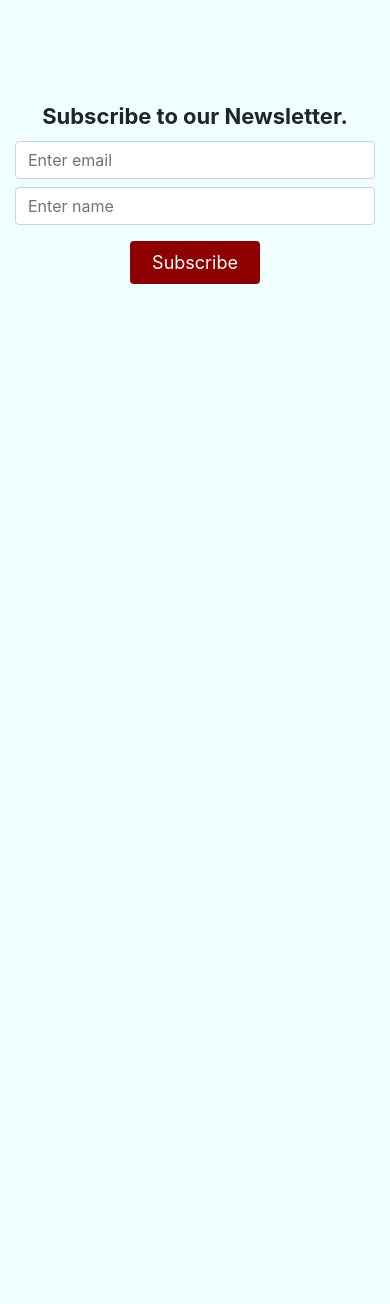
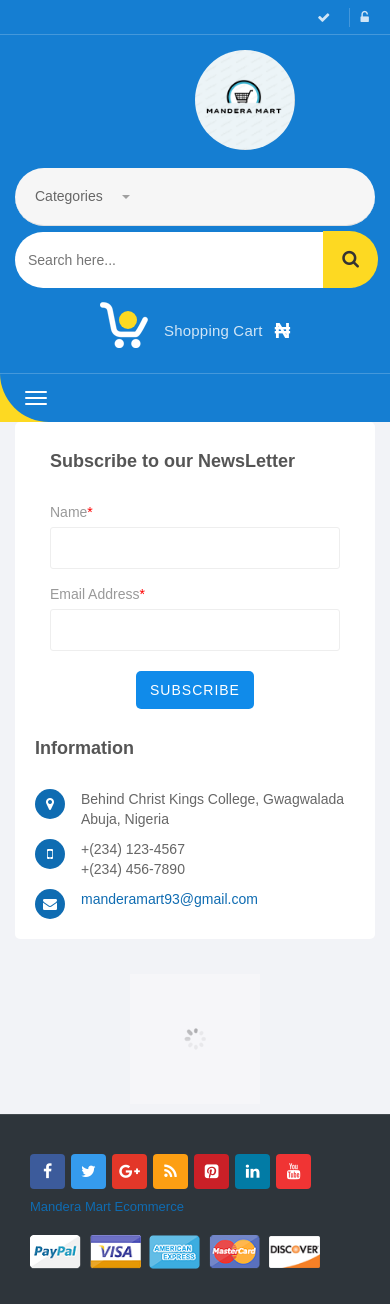
Before and after one commit to engraya/Mandera-Mart-Ecommerce-Project, a Django app: page /newsletter/ in a window 390 px wide. Before the commit the page ends 284 px from the top, so only its background shows below. Run offline with Django 4.2, Linux system fonts and the light colour scheme; parts of the project's set-up code (start-up, migrations or seed data) failed here and were passed over; some libraries are stand-ins or nearby versions.

Commit message:
End Task Commit

```diff
--- a/WebCanteen/wsgi.py
+++ b/WebCanteen/wsgi.py
@@ -11,7 +11,7 @@ import os
 
 from django.core.wsgi import get_wsgi_application
 
-os.environ.setdefault('DJANGO_SETTINGS_MODULE', 'WebCanteen.settings.dev')
+os.environ.setdefault('DJANGO_SETTINGS_MODULE', 'WebCanteen.settings')
 
 
 application = get_wsgi_application()
--- a/manage.py
+++ b/manage.py
@@ -6,7 +6,7 @@ import sys
 
 def main():
     """Run administrative tasks."""
-    os.environ.setdefault('DJANGO_SETTINGS_MODULE', 'WebCanteen.settings.dev')
+    os.environ.setdefault('DJANGO_SETTINGS_MODULE', 'WebCanteen.settings')
     try:
         from django.core.management import execute_from_command_line
     except ImportError as exc:
--- a/store/templates/store/cartPage.html
+++ b/store/templates/store/cartPage.html
@@ -58,7 +58,7 @@
 					<td colspan="7">
 						<div class="shopping-cart-btn">
 							<span class="">
-								<a href="" class="btn btn-upper btn-primary outer-left-xs">Continue Shopping</a>
+								<a href="{% url 'homePage' %}" class="btn btn-upper btn-primary outer-left-xs">Continue Shopping</a>
 								<!-- <a href="#" class="btn btn-upper btn-primary pull-right outer-right-xs">Back to Shop</a> -->
 							</span>
 						</div><!-- /.shopping-cart-btn -->
--- a/store/templates/store/category.html
+++ b/store/templates/store/category.html
@@ -1,4 +1,6 @@
 {% extends 'store/main2.html' %}
+
+{% load static %}
 
 
 {% block content %}
--- a/store/templates/store/homePage.html
+++ b/store/templates/store/homePage.html
@@ -13,8 +13,8 @@
           <div class="side-menu animate-dropdown outer-bottom-xs">
             <div class="head"><i class="icon fa fa-align-justify fa-fw"></i> Categories</div>
             <nav class="yamm megamenu-horizontal">
-              <ul class="nav">
-                <li class="dropdown menu-item"> <a href="{% url 'category' 'Clothes' %}" class="dropdown-toggle" data-toggle="dropdown"><i class="icon fa fa-shopping-bag" aria-hidden="true"></i>Clothing</a></li>
+              <ul class="nav navbar-nav">
+                <li class="dropdown menu-item"> <a href="{% url 'category' 'Clothes' %}"class="dropdown-toggle" data-toggle="dropdown"><i class="icon fa fa-shopping-bag" aria-hidden="true"></i>Clothing</a></li>
                 <li class="dropdown menu-item"> <a href="{% url 'category' 'Electronics' %}" class="dropdown-toggle" data-toggle="dropdown"><i class="icon fa fa-laptop" aria-hidden="true"></i>Electronics</a></li>
                 <li class="dropdown menu-item"> <a href="{% url 'category' 'Shoes' %}" class="dropdown-toggle" data-toggle="dropdown"><i class="icon fa fa-paw" aria-hidden="true"></i>Shoes</a></li>
                 <li class="dropdown menu-item"> <a href="{% url 'category' 'Jewelry' %}" class="dropdown-toggle" data-toggle="dropdown"><i class="icon fa fa-gift"></i>Jewellery</a></li>
--- a/store/templates/store/main.html
+++ b/store/templates/store/main.html
@@ -94,7 +94,7 @@
       <div class="row">
         <div class="col-xs-12 col-sm-12 col-md-3 logo-holder">
           <!-- ============================================================= LOGO ============================================================= -->
-          <div class="logo"> <a href="home.html"> <img id="logo" src="{% static 'images/logo4.png' %}" alt="logo"></a></div>
+          <div class="logo"> <a href=""> <img id="logo" src="{% static 'images/logo4.png' %}" alt="logo"></a></div>
           <!-- /.logo -->
           <!-- ============================================================= LOGO : END ============================================================= --> </div>
         <!-- /.logo-holder -->
--- a/store/templates/store/main2.html
+++ b/store/templates/store/main2.html
@@ -96,7 +96,7 @@
       <div class="row">
         <div class="col-xs-12 col-sm-12 col-md-3 logo-holder">
           <!-- ============================================================= LOGO ============================================================= -->
-          <div class="logo"> <a href="home.html"> <img id="logo" src="{% static 'images/logo4.png' %}" alt="logo"></a></div>
+          <div class="logo"> <a href=""> <img id="logo" src="{% static 'images/logo4.png' %}" alt="logo"></a></div>
           <!-- /.logo -->
           <!-- ============================================================= LOGO : END ============================================================= --> </div>
         <!-- /.logo-holder -->
@@ -190,19 +190,18 @@
             <div class="nav-outer">
               <ul class="nav navbar-nav">
                 <li class="active dropdown"> <a href="{% url 'homePage' %}">Shop</a> </li>
-                <li class="active dropdown"> <a href="{% url 'main' %}">All</a> </li>
-                <li class="dropdown"> <a href="{% url 'category' 'Clothes' %}">Clothing</a> </li>
-                <li class="dropdown mega-menu">
+                <li class="active dropdown"> <a href="{% url 'homePage' %}">All</a> </li>
+                <li class="dropdown"> <a href="{% url 'category' 'Clothes' %}">Clothings</a> </li>
                 <li class="dropdown hidden-sm"> <a href="{% url 'category' 'Books' %}">Books<span class="menu-label new-menu hidden-xs">new</span> </a> </li>
                 <li class="dropdown hidden-sm"> <a href="{% url 'category' 'Electronics' %}">Electronics<span class="menu-label new-menu hidden-xs">new</span> </a> </li>
                 <li class="dropdown hidden-sm"> <a href="{% url 'category' 'Cosmetics' %}">Cosmetics</a> </li>
                 <li class="dropdown"> <a href="{% url 'category' 'Jewelry' %}">Jewellery</a> </li>
                 <li class="dropdown"> <a href="{% url 'category' 'Shoes' %}">Shoes</a> </li>
-                <li class="dropdown"> <a href="{% url 'category' 'Foods' %}">Foods</a> </li>
+                <li class="dropdown"> <a href="{% url 'category' 'Foods' %}">Foods<span class="menu-label new-menu hidden-xs">new</span> </a> </li>
                 <li class="dropdown"> <a href="{% url 'category' 'Furnitures' %}">Furnitures</a> </li>
                 <li class="dropdown"> <a href="{% url 'category' 'Accessories' %}">Accessories</a> </li>
                 <li class="dropdown"> <a href="{% url 'category' 'Fashion' %}">Fashion</a> </li>
-                <li class="dropdown"> <a href="{% url 'category' 'Parts' %}">Parts</a> </li>
+                <li class="dropdown"> <a href="{% url 'category' 'Parts' %}">Parts<span class="menu-label new-menu hidden-xs">new</span> </a> </li>
               </ul>
               <!-- /.navbar-nav -->
               <div class="clearfix"></div>
--- a/store/templates/store/main3.html
+++ b/store/templates/store/main3.html
@@ -94,7 +94,7 @@
       <div class="row">
         <div class="col-xs-12 col-sm-12 col-md-3 logo-holder">
           <!-- ============================================================= LOGO ============================================================= -->
-          <div class="logo"> <a href="home.html"> <img id="logo" src="{% static 'images/logo4.png' %}" alt="logo"></a></div>
+          <div class="logo"> <a href=""> <img id="logo" src="{% static 'images/logo4.png' %}" alt="logo"></a></div>
           <!-- /.logo -->
           <!-- ============================================================= LOGO : END ============================================================= --> </div>
         <!-- /.logo-holder -->
--- /dev/null
+++ b/store/templates/store/newsletter.html
@@ -0,0 +1,121 @@
+{% extends 'store/main2.html' %}
+
+
+{%block content %}
+
+<div class="container">
+    <div class="contact-page">
+		<div class="row">
+<div class="col-md-8 contact-form">
+	<div class="col-md-12 contact-title">
+		<h4>Subscribe to our NewsLetter</h4>
+	</div>
+	<div class="col-md-4">
+		<form method="POST" action="{% url 'contactPage' %}">
+			{% csrf_token %}
+			<div class="form-group">
+		    <label class="info-title" for="exampleInputEmail1">Name<span>*</span></label>
+		    <input name="text" class="form-control unicase-form-control text-input" placeholder="">
+		  </div>
+		  <div class="form-group">
+		    <label class="info-title" for="exampleInputComments">Email Address<span>*</span></label>
+		    <input name="email" class="form-control unicase-form-control"></input>
+		  </div>
+		  <div class="col-md-12 outer-bottom-small m-t-20">
+			<button type="submit" class="btn-upper btn btn-primary checkout-page-button">Subscribe</button>
+		</div>
+		</form>
+	</div>
+
+</div>
+<div class="col-md-4 contact-info">
+	<div class="contact-title">
+		<h4>Information</h4>
+	</div>
+	<div class="clearfix address">
+		<span class="contact-i"><i class="fa fa-map-marker"></i></span>
+		<span class="contact-span">Behind Christ Kings College, Gwagwalada Abuja, Nigeria</span>
+	</div>
+	<div class="clearfix phone-no">
+		<span class="contact-i"><i class="fa fa-mobile"></i></span>
+		<span class="contact-span">+(234) 123-4567<br>+(234) 456-7890</span>
+	</div>
+	<div class="clearfix email">
+		<span class="contact-i"><i class="fa fa-envelope"></i></span>
+		<span class="contact-span"><a href="#">manderamart93@gmail.com</a></span>
+	</div>
+</div>			</div><!-- /.contact-page -->
+		</div><!-- /.row -->
+		<!-- ============================================== BRANDS CAROUSEL ============================================== -->
+<div id="brands-carousel" class="logo-slider wow fadeInUp">
+
+		<div class="logo-slider-inner">
+			<div id="brand-slider" class="owl-carousel brand-slider custom-carousel owl-theme">
+				<div class="item m-t-15">
+					<a href="#" class="image">
+						<img data-echo="assets/images/brands/brand1.png" src="assets/images/blank.gif" alt="">
+					</a>
+				</div><!--/.item-->
+
+				<div class="item m-t-10">
+					<a href="#" class="image">
+						<img data-echo="assets/images/brands/brand2.png" src="assets/images/blank.gif" alt="">
+					</a>
+				</div><!--/.item-->
+
+				<div class="item">
+					<a href="#" class="image">
+						<img data-echo="assets/images/brands/brand3.png" src="assets/images/blank.gif" alt="">
+					</a>
+				</div><!--/.item-->
+
+				<div class="item">
+					<a href="#" class="image">
+						<img data-echo="assets/images/brands/brand4.png" src="assets/images/blank.gif" alt="">
+					</a>
+				</div><!--/.item-->
+
+				<div class="item">
+					<a href="#" class="image">
+						<img data-echo="assets/images/brands/brand5.png" src="assets/images/blank.gif" alt="">
+					</a>
+				</div><!--/.item-->
+
+				<div class="item">
+					<a href="#" class="image">
+						<img data-echo="assets/images/brands/brand6.png" src="assets/images/blank.gif" alt="">
+					</a>
+				</div><!--/.item-->
+
+				<div class="item">
+					<a href="#" class="image">
+						<img data-echo="assets/images/brands/brand2.png" src="assets/images/blank.gif" alt="">
+					</a>
+				</div><!--/.item-->
+
+				<div class="item">
+					<a href="#" class="image">
+						<img data-echo="assets/images/brands/brand4.png" src="assets/images/blank.gif" alt="">
+					</a>
+				</div><!--/.item-->
+
+				<div class="item">
+					<a href="#" class="image">
+						<img data-echo="assets/images/brands/brand1.png" src="assets/images/blank.gif" alt="">
+					</a>
+				</div><!--/.item-->
+
+				<div class="item">
+					<a href="#" class="image">
+						<img data-echo="assets/images/brands/brand5.png" src="assets/images/blank.gif" alt="">
+					</a>
+				</div><!--/.item-->
+		    </div><!-- /.owl-carousel #logo-slider -->
+		</div><!-- /.logo-slider-inner -->
+
+</div><!-- /.logo-slider -->
+</div><!-- /.container -->
+
+
+
+{% endblock content %}
--- a/store/views.py
+++ b/store/views.py
@@ -42,7 +42,6 @@ def homePage(request):
     return render(request, 'store/homePage.html', context)
 
 
-
 class CategoryView(View):
     def get(self, request, val):
         product = Product.objects.filter(category=val)
@@ -53,14 +52,11 @@ class CategoryView(View):
         products = Product.objects.all()
         return render(request, 'store/category.html', locals())
 
-
-
 class CategoryTitle(View):
     def get(self, request, val):
         product = Product.objects.filter(title=val)
         title = Product.objects.filter(category=product[0].category).values('title')
         return render(request, 'store/categoryPage.html', locals())
-
 
 
 @login_required(login_url='loginPage')
@@ -296,7 +292,7 @@ def index(request):
         send_mail(subject, message, email_from, recipient_list)
         res = JsonResponse({'msg': 'Thanks. Subscribed Successfully!'})
         return res
-    return render(request, 'store/feedback.html')
+    return render(request, 'store/newsletter.html')
 
 
 
```
Also changed, not shown: WebCanteen/settings.py (renamed from WebCanteen/settings/base.py, +34 -53 lines), WebCanteen/settings/dev.py (deleted, +0 -8 lines), WebCanteen/settings/prod.py (deleted, +0 -47 lines), WebCanteen/settings/__init__.py (deleted), db.sqlite3.
